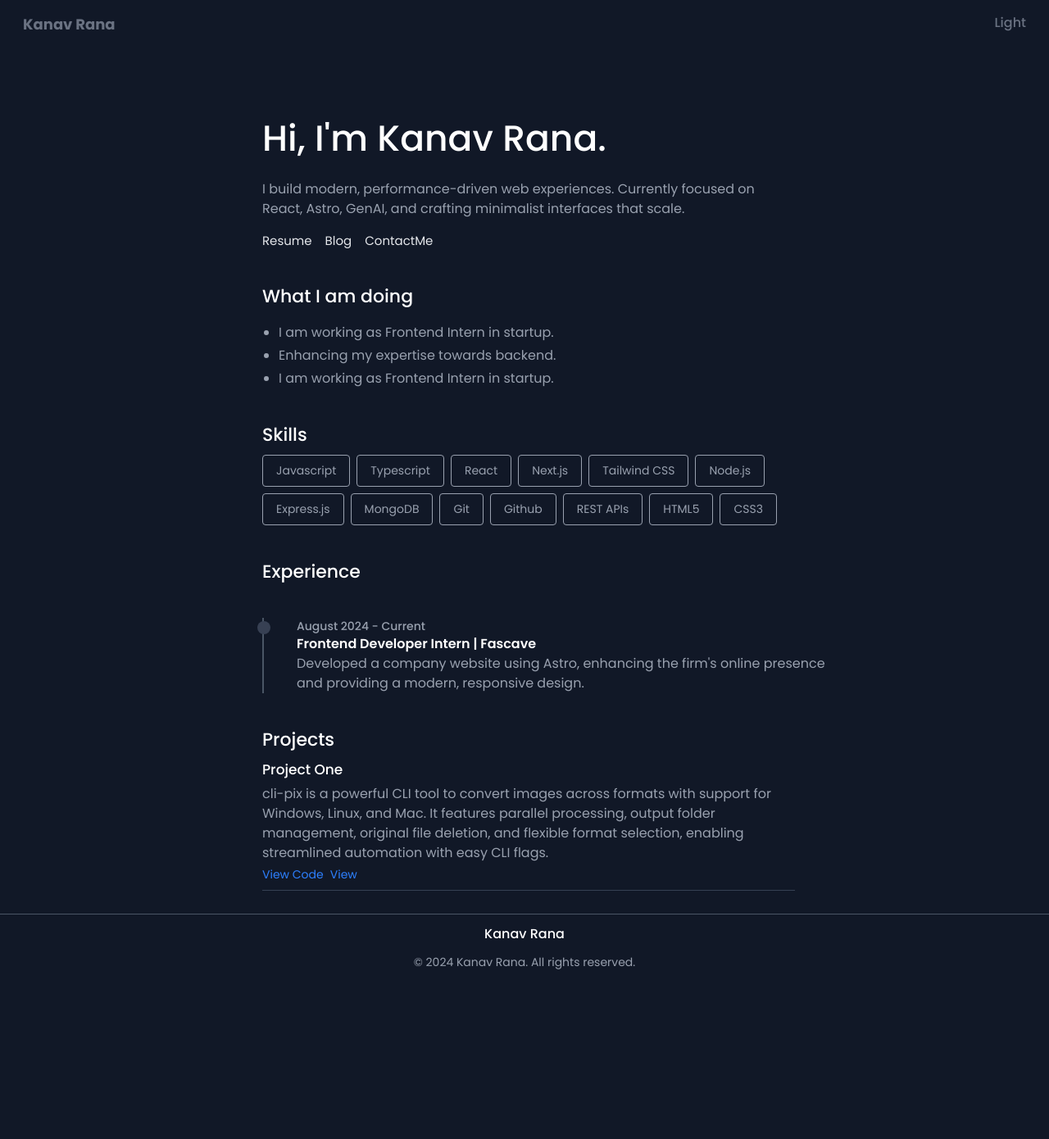
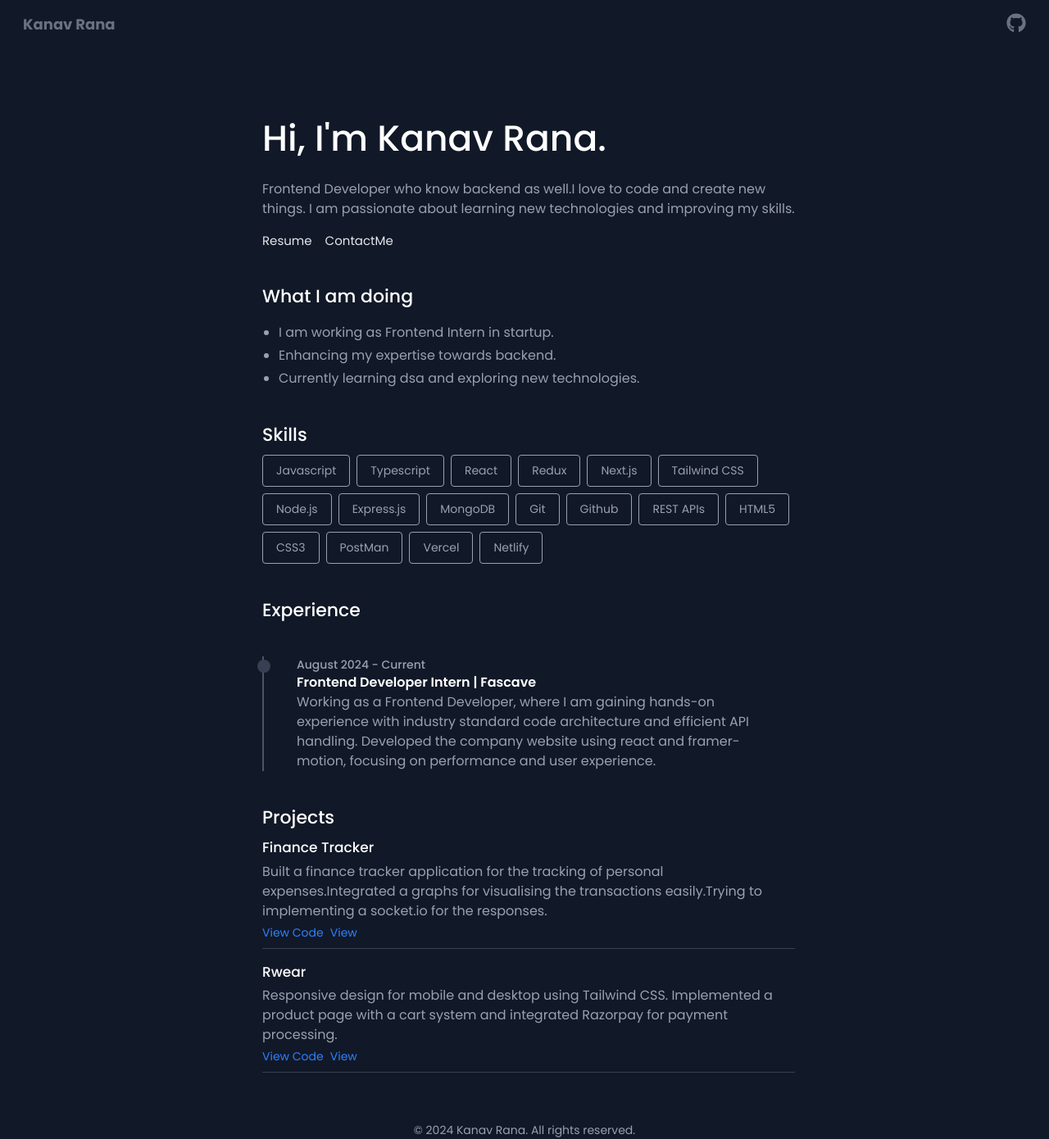
Before and after one commit to kanav789/creato, a React (Vite) app: page / in a window 1280 px wide. Shown: the whole page at 82% size. Before the commit the page ends 1185 px from the top, so only its background shows below. Built offline with nearby package versions, Linux system fonts and the light colour scheme.

Commit message:
completed the portfolio

```diff
--- a/src/components/Experience/Experience.tsx
+++ b/src/components/Experience/Experience.tsx
@@ -4,7 +4,8 @@ export default function Experience() {
             date: "August 2024 - current",
             title: "Frontend Developer Intern | Fascave",
             description:
-                "Developed a company website using Astro, enhancing the firm's online presence and providing a modern, responsive design.",
+                `Working as a Frontend Developer, where I am gaining hands-on experience with industry standard code architecture and efficient API handling.
+                Developed the company website using react and framer-motion, focusing on performance and user experience.`,
         },
 
     ];
@@ -22,7 +23,7 @@ export default function Experience() {
                             <div className="ml-4">
                                 <p className="text-sm text-gray-400 capitalize font-medium">{exp.date}</p>
                                 <h3 className="text-white font-semibold">{exp.title}</h3>
-                                <p className="text-gray-400  sm:w-[650px] text-[14px] sm:text-[16px] flex flex-wrap">{exp.description}</p>
+                                <p className="text-gray-400 w-70 sm:w-[600px] text-[14px] sm:text-[16px] flex flex-wrap">{exp.description}</p>
                             </div>
                         </div>
                     ))}
--- a/src/components/Footer/Footer.tsx
+++ b/src/components/Footer/Footer.tsx
@@ -1,10 +1,8 @@
 export default function Footer() {
     return (
         <footer className="mt-[20px] flex justify-center flex-col items-center ">
-            <p className="h-[1px] bg-gray-600 w-full"></p>
-            <h2 className="mt-3 font-medium text-[14px] sm:text-[16px]">Kanav Rana</h2>
 
-            <p className="text-gray-400 text-center text-[10px] sm:text-[14px] mt-3">© 2024 Kanav Rana. All rights reserved.</p>
+            <p className="text-gray-400 text-center text-[10px] sm:text-[14px] mt-8">© 2024 Kanav Rana. All rights reserved.</p>
         </footer>
     )
 
--- a/src/components/Header/header.tsx
+++ b/src/components/Header/header.tsx
@@ -1,3 +1,5 @@
+import { FaGithub } from "react-icons/fa";
+
 export default function Header() {
 
 
@@ -12,7 +14,8 @@ export default function Header() {
                 {/* Light */}
 
                 <div>
-                    <span className="text-gray-500 font-medium hover:underline cursor-pointer ">Light</span>
+                    <a className="text-gray-500 text-2xl font-medium hover:underline cursor-pointer " href="https://github.com/kanav789"><FaGithub />
+                    </a>
                 </div>
 
 
--- a/src/components/Intro.tsx
+++ b/src/components/Intro.tsx
@@ -12,10 +12,9 @@ export default function Intro() {
     const introdata = [
         {
             name: "Kanav Rana",
-            bio: "I build modern, performance-driven web experiences. Currently focused on React, Astro, GenAI, and crafting minimalist interfaces that scale.",
-            contactMe: "mailto:dummy@example.com",
-            resume: "https://example.com/resume.pdf",
-            blogs: "https://example.com/blogs"
+            bio: " Frontend Developer who know backend as well.I love to code and create new things. I am passionate about learning new technologies and improving my skills.",
+            contactMe: "mailto:kanavrana91@gmail.com",
+            resume: "https://drive.google.com/file/d/1QY2oIlANW0h4c6tLlOP6r3kmZbr_ehij/view?usp=sharing",
         }
     ]
 
@@ -27,10 +26,10 @@ export default function Intro() {
             list: "Enhancing my expertise towards backend."
         },
         {
-            list: "I am working as Frontend Intern in startup."
+            list: "Currently learning dsa and exploring new technologies."
         }
     ]
-    console.log(introdata?.[0]?.name);
+
     return (
         <section className="mt-10">
             <div className="flex flex-col pl-14 sm:pl-[40vh] sm:mt-20">
@@ -54,10 +53,7 @@ export default function Intro() {
                     {introdata?.[0]?.resume && <a className="hover:underline hover:tracking-wider" href={introdata?.[0]?.resume}>
                         Resume
                     </a>}
-                    {introdata?.[0]?.resume && <a className="hover:underline hover:tracking-wider" href={introdata?.[0]?.resume}>
-                        Blog
-                    </a>}
-                    {introdata?.[0]?.resume && <a className="hover:underline hover:tracking-wider" href={introdata?.[0]?.resume}>
+                    {introdata?.[0]?.resume && <a className="hover:underline hover:tracking-wider" href={introdata?.[0]?.contactMe}>
                         ContactMe
                     </a>}
                 </div>
--- a/src/components/Projects/Projects.tsx
+++ b/src/components/Projects/Projects.tsx
@@ -1,11 +1,17 @@
 export default function Projects() {
     const projects = [
         {
-            name: "Project One",
-            description: "cli-pix is a powerful CLI tool to convert images across formats with support for Windows, Linux, and Mac. It features parallel processing, output folder management, original file deletion, and flexible format selection, enabling streamlined automation with easy CLI flags.",
-            link: "https://example.com/project-one",
-            live: "https://example.com/live-project-one"
+            name: "Finance Tracker",
+            description: "Built a finance tracker application for the tracking of personal expenses.Integrated a graphs for visualising the transactions easily.Trying to implementing a socket.io for the responses. ",
+            link: "https://github.com/kanav789/personalFinance",
+            live: "https://personal-finance-eight-nu.vercel.app/"
         },
+        {
+            name: "Rwear",
+            description: "Responsive design for mobile and desktop using Tailwind CSS. Implemented a product page with a cart system and integrated Razorpay for payment processing.",
+            link: "https://github.com/kanav789/Rwear",
+            live: "https://rwear.vercel.app/"
+        }
 
     ]
     return (
--- a/src/components/Skills/Skill.tsx
+++ b/src/components/Skills/Skill.tsx
@@ -4,6 +4,8 @@ export default function Skill() {
         { name: "Javascript" },
         { name: "Typescript" },
         { name: "React" },
+        { name: "Redux" },
+
         { name: "Next.js" },
         { name: "Tailwind CSS" },
         { name: "Node.js" },
@@ -14,6 +16,9 @@ export default function Skill() {
         { name: "REST APIs" },
         { name: "HTML5" },
         { name: "CSS3" },
+        { name: "PostMan" },
+        { name: "Vercel" },
+        { name: " Netlify" }
     ]
     return (
         <section className="pl-14 sm:pl-[40vh] mt-10">
```
